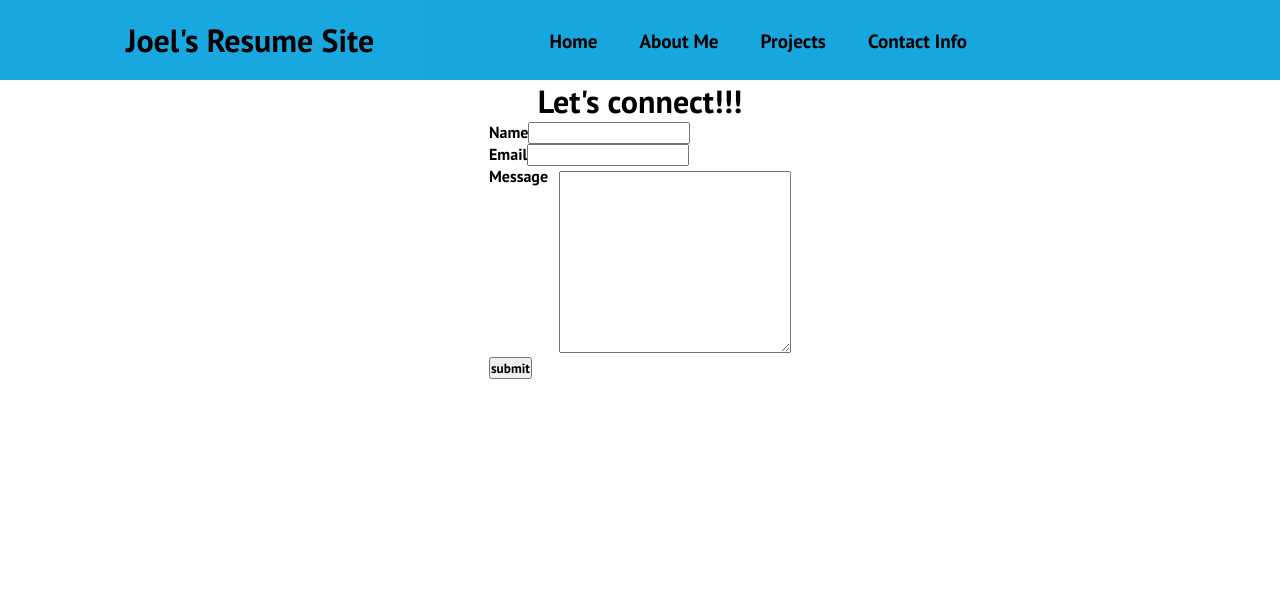
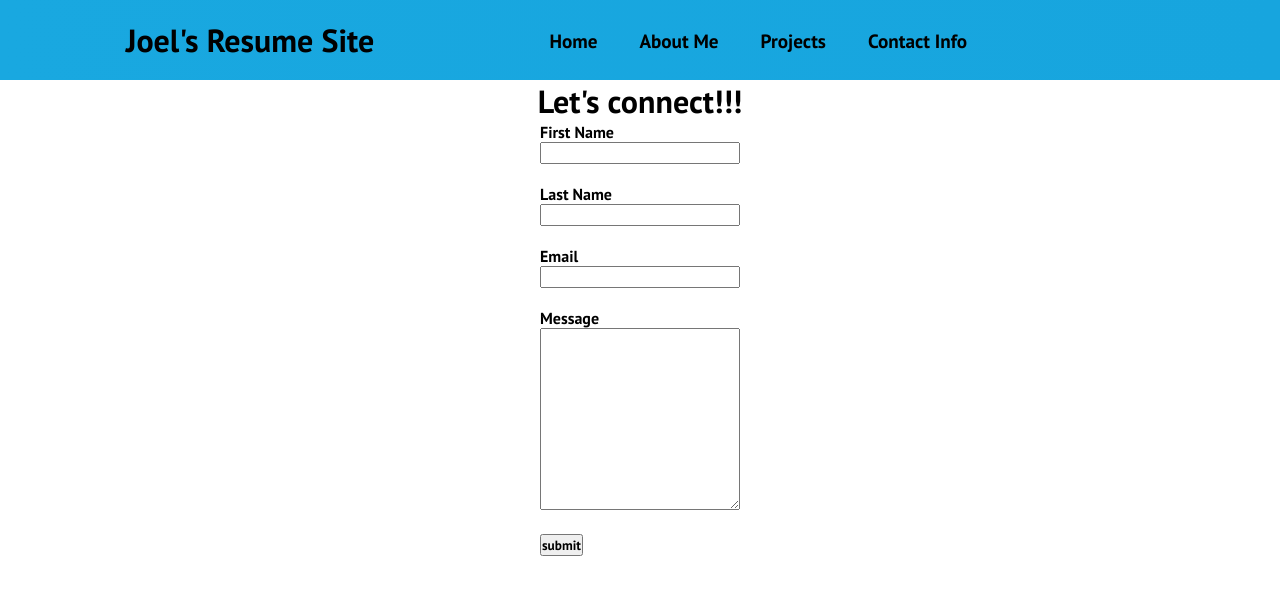
Before and after one commit to JoeliRosas20/portfolio-site, a React (Vite) app: page /contactinfo in a window 1280 px wide. Shown: the top 594 px of the page. Built offline with nearby package versions, Linux system fonts and the light colour scheme.

Commit message:
Adjusted and added form validation

```diff
--- a/src/components/pages/AboutMe.tsx
+++ b/src/components/pages/AboutMe.tsx
@@ -3,6 +3,7 @@ import "./AboutMe.css";
 import Resume from "./Resume.pdf";
 
 function AboutMe() {
+
   return (
     <div className="aboutme-container">
       <h1>Who am I?</h1>
--- a/src/components/pages/ContactInfo.css
+++ b/src/components/pages/ContactInfo.css
@@ -5,11 +5,19 @@
     justify-content: center;
 }
 
-.messageLabel{
+.name-input{
+    width: 200px;
+}
+
+.email-input{
+    width: 200px;
+}
+
+.message-label{
     display:flex
 }
 
 #message{
-    margin-left: 70px;
-    margin-top: -15px;
+    margin: -20px 0 0 0;
+    width: 200px;
 }
--- a/src/components/pages/ContactInfo.tsx
+++ b/src/components/pages/ContactInfo.tsx
@@ -1,34 +1,59 @@
-import React from 'react'
-import './ContactInfo.css'
+import React, { useState } from "react";
+import "./ContactInfo.css";
 
 function ContactInfo() {
+  const [firstName, setFirstName] = useState("");
+  const [lastName, setlastName] = useState("");
+  const [email, setEmail] = useState("");
+  const [message, setMessage] = useState("");
+  const [error, setError] = useState(false);
+
+  const onFormSubmit = (e: any) => {
+    e.preventDefault();
+    if (
+      firstName.length == 0 ||
+      lastName.length == 0 ||
+      email.length == 0 ||
+      message.length == 0
+    ) {
+      setError(true);
+    }
+  };
+
   return (
-    <div className='contactInfo-container'>
+    <div className="contactInfo-container">
       <h1>Let's connect!!!</h1>
-      <form>
-        <label htmlFor='name'>Name</label>
-        <input
-          type='text'
-          id='name'
-        />
-        <br/>
-        <label htmlFor='email'>Email</label>
-        <input
-          type='text'
-          id='email'
-        />
-        <br/>
-        <label htmlFor='message' className='messageLabel'>Message</label>
-        <textarea
-          rows="10"
-          cols="30"
-          id="message"
-        ></textarea>
-        <br/>
-        <button type='submit'>submit</button>
+      <form onSubmit={onFormSubmit}>
+        <label htmlFor="name">First Name</label>
+        <br />
+        <input type="text" id="name" className="name-input" />
+        <br />
+        {error && firstName.length <= 0 ? <label>It cannot be empty</label> : ""}
+        <br />
+        <label htmlFor="name">Last Name</label>
+        <br />
+        <input type="text" id="name" className="name-input" />
+        <br />
+        {error && lastName.length <= 0 ? <label>It cannot be empty</label> : ""}
+        <br />
+        <label htmlFor="email">Email</label>
+        <br />
+        <input type="text" id="email" className="email-input" />
+        <br />
+        {error && message.length <= 0 ? <label>It cannot be empty</label> : ""}
+        <br />
+        <label htmlFor="message" className="message-label">
+          Message
+        </label>
+        <br />
+        <textarea rows={10} cols={30} id="message"></textarea>
+        <br />
+        {error && message.length <= 0 ? <label>It cannot be empty</label> : ""}
+        <br />
+        <button type="submit">submit</button>
       </form>
     </div>
-  )
+  );
 }
 
-export default ContactInfo
+export default ContactInfo;
```
